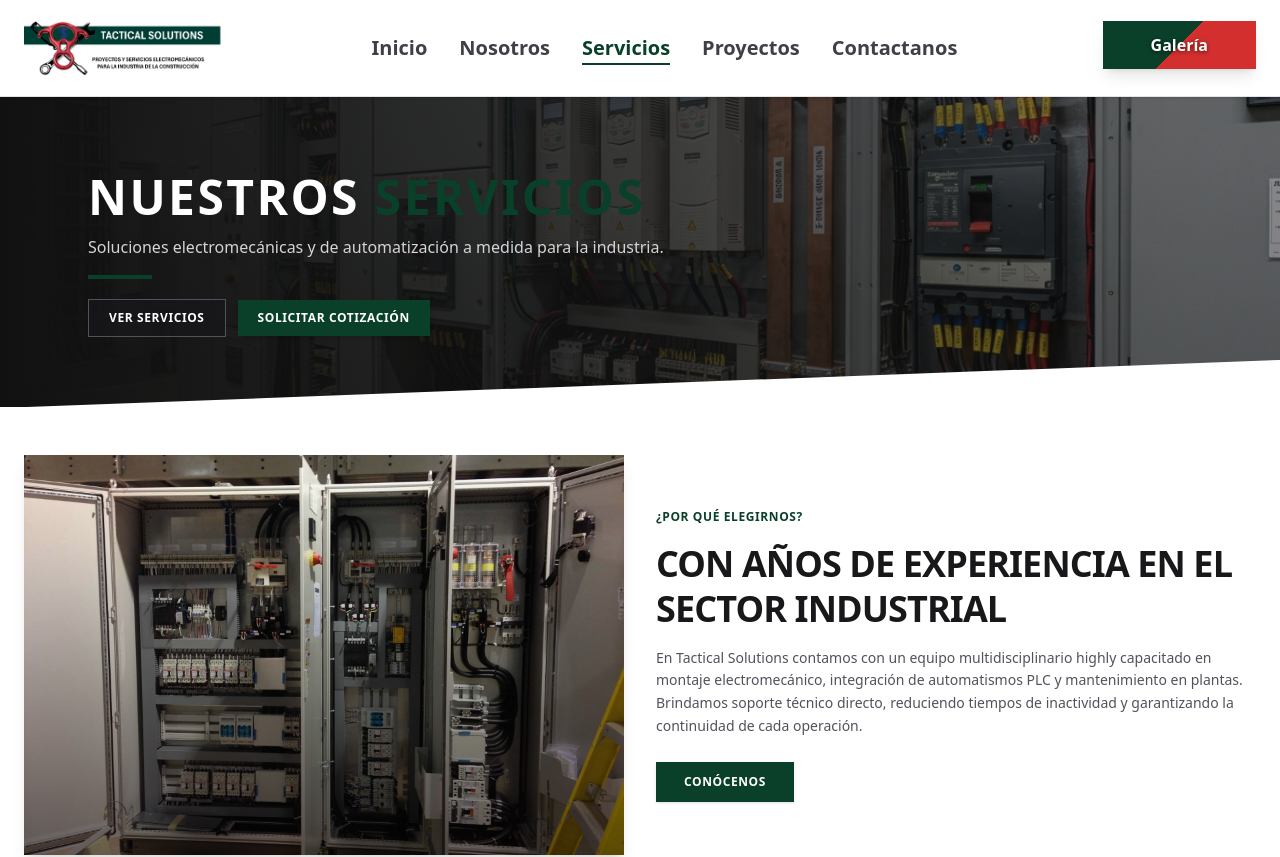
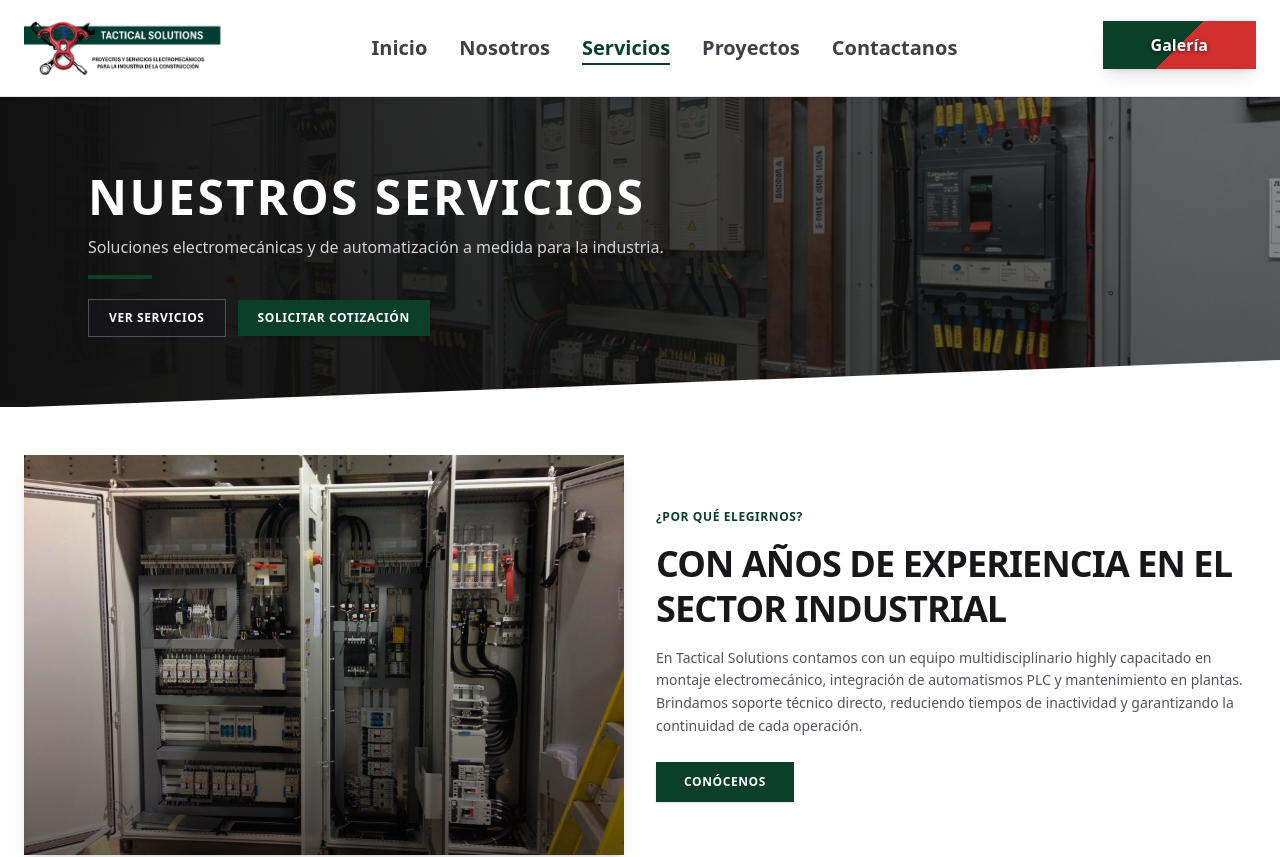
Before and after one commit to AbnerGM/Tactical-Solutions-web, a Next.js app: page /servicios in a window 1280 px wide. Shown: the top 857 px of the page. Built offline with nearby package versions, Linux system fonts and the light colour scheme.

Commit message:
arreglo de color en servicios

```diff
--- a/components/sevicios/ServiciosContent.tsx
+++ b/components/sevicios/ServiciosContent.tsx
@@ -227,7 +227,7 @@ export default function ServiciosContent() {
                 <div className="relative max-w-6xl mx-auto px-6 w-full z-10">
                     <h1 className="text-2xl sm:text-3xl md:text-5xl font-sans font-black uppercase tracking-wider text-white leading-tight">
                         Nuestros{" "}
-                        <span className="text-[var(--color-tactical-green)]">
+                        <span>
                             Servicios
                         </span>
                     </h1>
```
